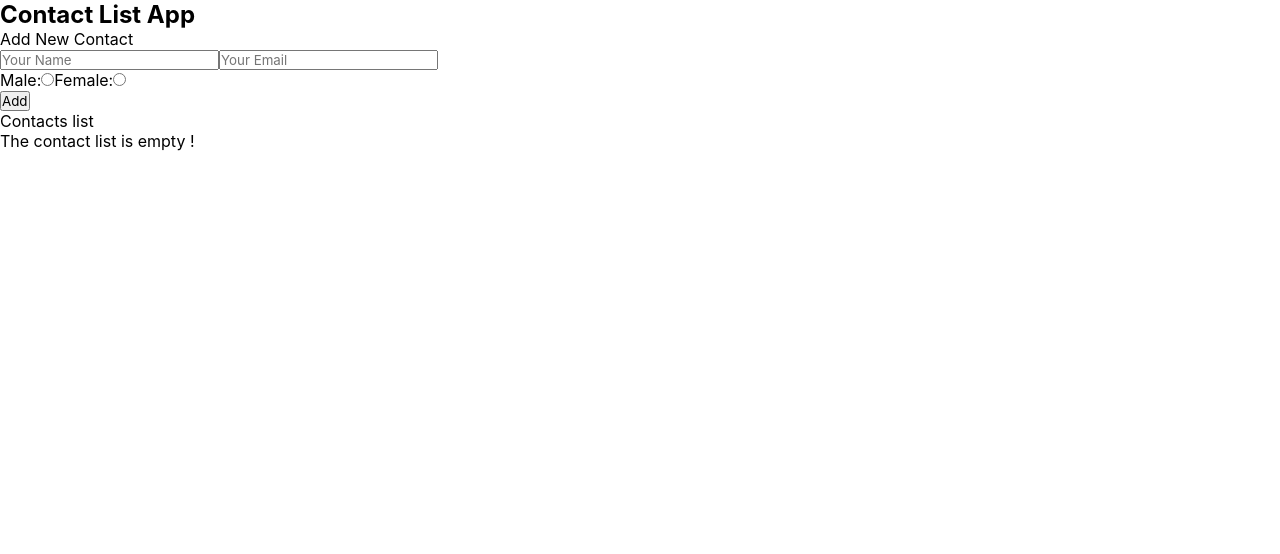
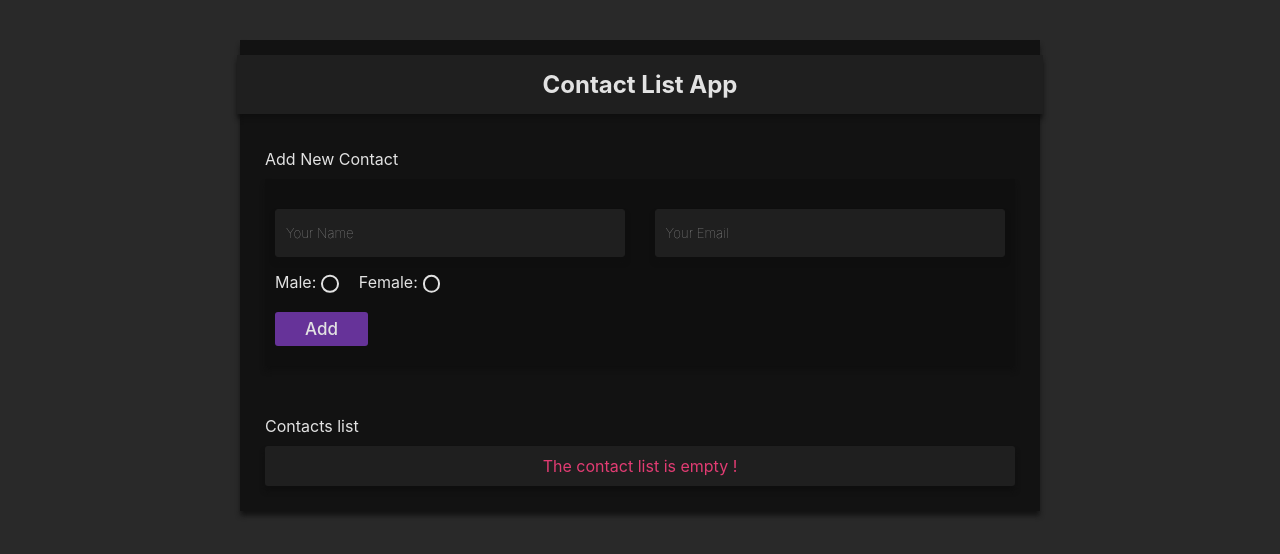
Before and after one commit to AshkanAhmady/contactList---react.js, a React (Create React App) app: page / in a window 1280 px wide. Shown: the top 554 px of the page. Built offline with nearby package versions, Linux system fonts and the light colour scheme.

Commit message:
design project UI

```diff
--- a/src/index.css
+++ b/src/index.css
@@ -6,3 +6,225 @@
     "Ubuntu", "Cantarell", "Fira Sans", "Droid Sans", "Helvetica Neue",
     sans-serif;
 }
+
+body {
+  display: flex;
+  justify-content: center;
+  background-color: #292929;
+  padding: 40px;
+}
+
+.container {
+  background-color: #121212;
+  box-shadow: 0px 5px 5px 0.1px #121212;
+  color: #e2e2e2;
+  align-items: center;
+  width: 50rem;
+  display: flex;
+  flex-direction: column;
+  padding-top: 15px;
+}
+
+.container > div {
+  padding: 25px;
+  width: 100%;
+}
+
+.container > h2 {
+  box-shadow: 0px 5px 5px 0.1px #0f0f0f;
+  width: calc(100% + 6px);
+  text-align: center;
+  padding: 15px;
+  margin-bottom: 10px;
+  background-color: #1f1f1f;
+  user-select: none;
+}
+
+.newContact {
+  width: 100%;
+  display: flex;
+  flex-direction: column;
+  align-items: center;
+  justify-content: flex-start;
+}
+
+.newContact span {
+  align-self: flex-start;
+  margin-bottom: 10px;
+  user-select: none;
+}
+
+.newContact form {
+  box-shadow: 0px 5px 5px 0.1px #0f0f0f;
+  width: 100%;
+  background-color: #0f0f0f;
+  padding: 20px 10px;
+}
+
+.newContact form .specifications {
+  margin-top: 10px;
+  width: 100%;
+  display: flex;
+  justify-content: space-between;
+}
+
+.newContact form .specifications input {
+  box-shadow: 0px 5px 5px 0.1px #0f0f0f;
+  width: 48%;
+  border: none;
+  background-color: #1f1f1f;
+  border: 1px solid #1f1f1f;
+  padding: 15px 10px;
+  color: #e2e2e2;
+  outline: none;
+  font-weight: 400;
+  border-radius: 3px;
+  transition: 0.3s;
+}
+
+.newContact form .specifications input:focus {
+  border: 1px solid #000;
+}
+
+.newContact form .specifications input::placeholder {
+  color: #9e9e9e;
+  font-weight: lighter;
+}
+
+.newContact form button {
+  background-color: #663399;
+  color: #e2e2e2;
+  font-weight: 500;
+  font-size: 17px;
+  border: none;
+  padding: 7px 30px;
+  border-radius: 3px;
+  margin-top: 15px;
+  cursor: pointer;
+  /* transition: 0.3s; */
+}
+
+.newContact form button:hover {
+  box-shadow: 0px 5px 5px 0.1px #0f0f0f;
+  transform: scale(1.02);
+}
+
+.newContact .gender {
+  width: 100%;
+  display: flex;
+  justify-content: flex-start;
+  align-items: center;
+  height: 30px;
+  margin-top: 10px;
+}
+
+.newContact form .gender label {
+  cursor: pointer;
+}
+
+.newContact .gender input {
+  margin: 4px 20px 0 5px;
+  cursor: pointer;
+}
+
+.newContact .gender input[type="radio"] {
+  display: grid;
+  place-content: center;
+  -webkit-appearance: none;
+  appearance: none;
+  background-color: transparent;
+  margin: 6px 20px 0 5px;
+  font: inherit;
+  color: currentColor;
+  width: 1.1em;
+  height: 1.1em;
+  border: 2px solid currentColor;
+  border-radius: 50%;
+  transform: translateY(-0.075em);
+}
+
+.newContact .gender input[type="radio"]::before {
+  content: "";
+  width: 0.65em;
+  height: 0.65em;
+  border-radius: 50%;
+  transform: scale(0);
+  transition: 120ms transform ease-in-out;
+  box-shadow: inset 1em 1em var(--form-control-color);
+  background-color: #8b58be;
+}
+
+.newContact .gender input[type="radio"]:checked::before {
+  transform: scale(1);
+}
+
+.contactsList {
+  margin-top: 50px;
+}
+
+.contactsList > section {
+  margin-top: 10px;
+  background-color: #1f1f1f;
+  box-shadow: 0px 5px 5px 0.1px #0f0f0f;
+  border-radius: 3px;
+  padding: 10px;
+  display: flex;
+  flex-direction: column;
+  align-items: center;
+  justify-content: flex-start;
+}
+
+.contactsList > section p.emptyList {
+  user-select: none;
+  color: #e23c73;
+}
+
+.single_contact {
+  width: 100%;
+  display: flex;
+  margin-bottom: 40px;
+  justify-content: space-between;
+  align-items: center;
+}
+
+.single_contact:last-child {
+  margin: 0;
+}
+
+.single_contact .details {
+  display: flex;
+}
+
+.single_contact .details .avatar {
+  display: flex;
+  align-items: center;
+  justify-content: flex-start;
+}
+.single_contact .details .avatar .icon {
+  width: 45px;
+  height: 45px;
+}
+
+.single_contact .details .name_email {
+  margin-left: 5px;
+}
+
+.single_contact .details .name_email h3 {
+  font-weight: 400;
+  font-size: 20px;
+}
+
+.single_contact .details .name_email span {
+  font-weight: lighter;
+  font-size: 14px;
+}
+
+.single_contact .options {
+  margin-right: 5px;
+}
+
+.single_contact .options .icon {
+  color: #e23c73;
+  cursor: pointer;
+  font-size: 17px;
+}
```
